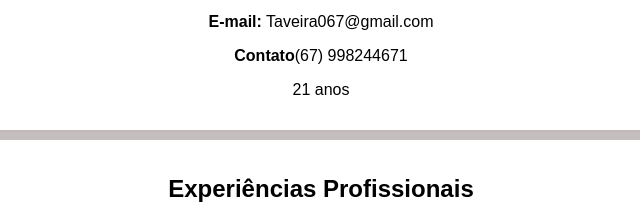
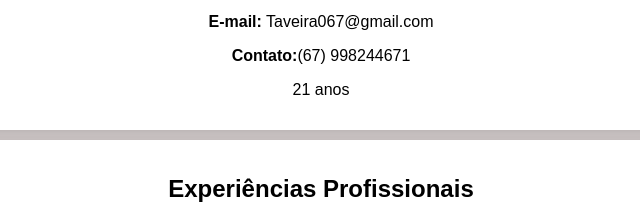
Before and after one commit to viniciusy-067/Mycurriculo, a plain HTML site: page index.html in a window 1280 px wide. Shown: the part 438-655 px from the top of the page, 319-959 px from the left. Drawn offline with Linux system fonts and the light colour scheme.

Commit message:
Update index.html

```diff
--- a/index.html
+++ b/index.html
@@ -16,7 +16,7 @@
         <img src="minha-foto.jpg" alt="Foto de Marcos Vinicius">
         <p>Campo Grande - MS</p>
         <p><strong>E-mail:</strong> Taveira067@gmail.com</p>
-        <p><strong>Contato</strong>(67) 998244671 <p>
+        <p><strong>Contato:</strong>(67) 998244671 <p>
         <p>21 anos</p>
     </section>
 
```
